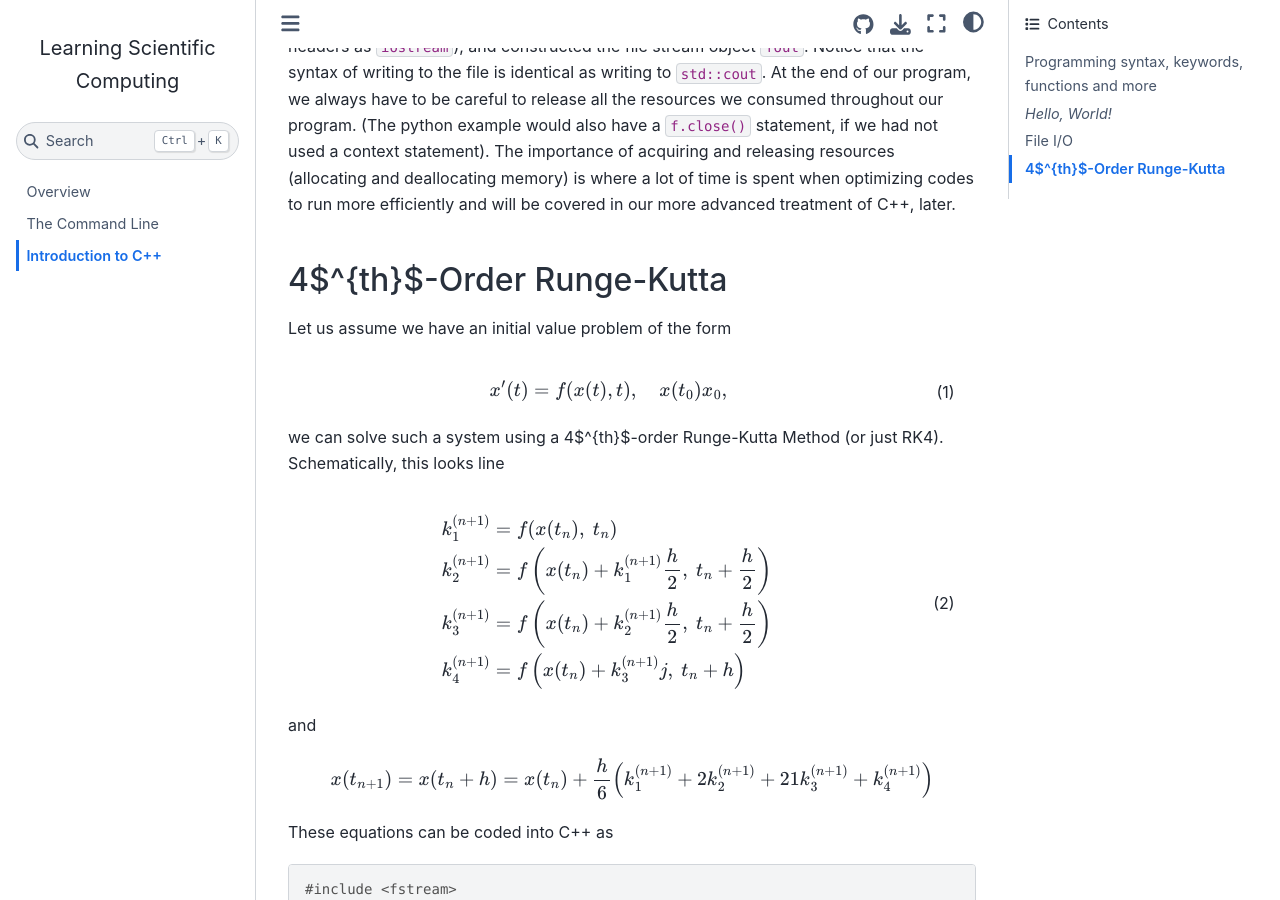
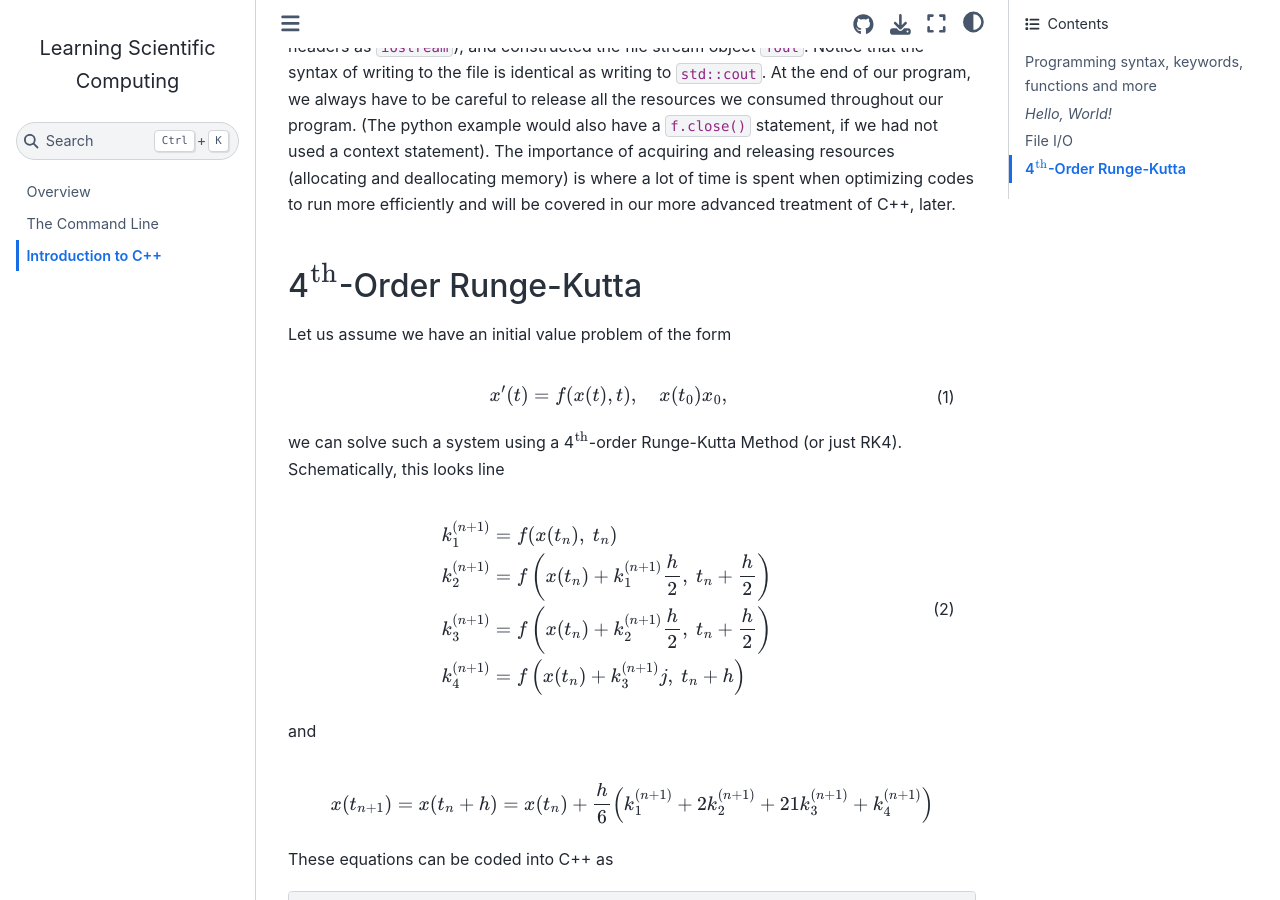
Before and after one commit to ominusliticus/learning_scientific_computing, a Jupyter Book: the page built from basics_of_cpp.md, in a window 1280 px wide and 900 px high, scrolled down 2993 px. Built offline with Jupyter Book 1.0.4 settings and Sphinx 7.4.7 and the Sphinx Book theme 1.1.4, drawn with Linux system fonts in a browser that asks for light colours.

Commit message:
Fix inline math rendering bug

```diff
--- a/_config.yml
+++ b/_config.yml
@@ -42,3 +42,4 @@ sphinx:
 parse:
   myst_enable_extensions:
     - amsmath
+    - dollarmath
--- a/basics_of_cpp.md
+++ b/basics_of_cpp.md
@@ -117,7 +117,7 @@ At the end of our program, we always have to be careful to release all the resou
 The importance of acquiring and releasing resources (allocating and deallocating memory) is where a lot of time is spent when optimizing codes to run more efficiently and will be covered in our more advanced treatment of C++, later.
 
 
-## 4$^{th}$-Order Runge-Kutta
+## 4$^\text{th}$-Order Runge-Kutta
 
 Let us assume we have an initial value problem of the form
 
@@ -125,7 +125,7 @@ Let us assume we have an initial value problem of the form
 x'(t)= f(x(t), t), \quad x(t_0) x_0,
 \end{align}
 
-we can solve such a system using a 4$^{th}$-order Runge-Kutta Method (or just RK4).
+we can solve such a system using a 4$^\text{th}$-order Runge-Kutta Method (or just RK4).
 Schematically, this looks line
 
 \begin{align}
```
